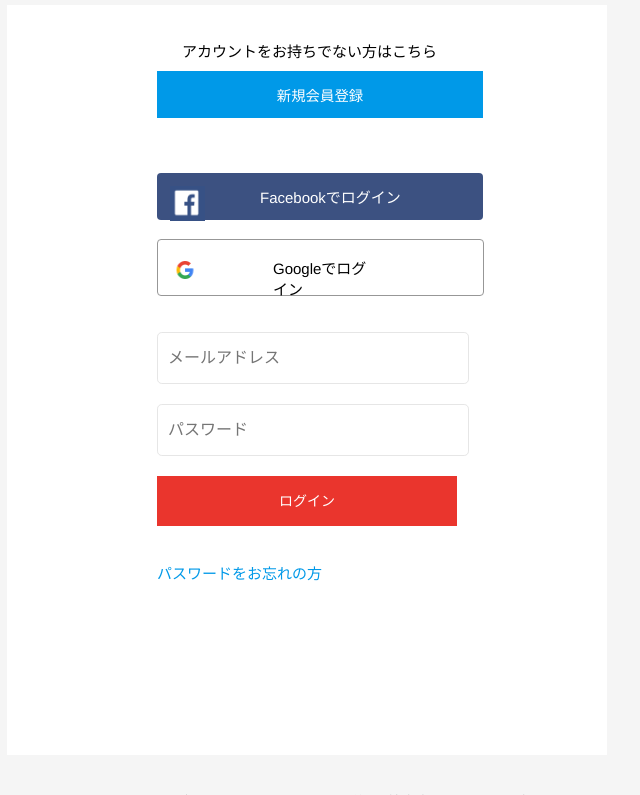
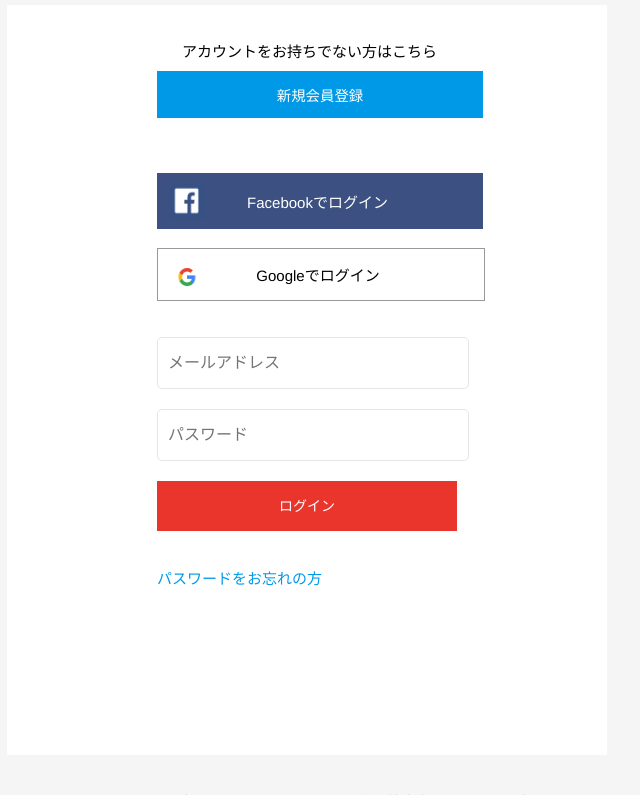
Before and after one commit to yukri1030/freemarket_sample_50b, a Rails app: page /users/sign_in in a window 1280 px wide. Shown: the part 155-950 px from the top of the page, without its empty margins (333-973 px from the left). Run offline with Rails 7, Linux system fonts and the light colour scheme; style sheets or scripts are compiled from the project's sources; some libraries are stand-ins or nearby versions.

Commit message:
サインアップビュー及びログインビューのレイアウト崩れの修正

```diff
--- a/app/assets/stylesheets/partials/_users.scss
+++ b/app/assets/stylesheets/partials/_users.scss
@@ -68,55 +68,56 @@ header {
 
   &__btn_fb {
     background-color: $facebook_blue;
-    border-radius: 4px;
     width: 300px;
     padding: 13px;
+    height: 30px;
+    margin: {
+      top: 19px;
+    }
+
+    a {
+      color: $white;
+      font-size: 15px;
+      display: block;
+      text-decoration: none;
+      text-align: center;
+      margin-top: 5px;
+      margin-right: 40px;
+    }
+
+    .facebook-icon {
+      display: block;
+      margin-top: -2px;
+      text-align: center;
+      float: left;
+    }
+  }
+
+  &__btn_google {
+    border: 0.09px solid rgb(155, 152, 152);
+    background-color: $white;
+    width: 296px;
+    padding: 15px;
+    position: relative;
 
     margin: {
       top: 19px;
     }
 
     a {
-      line-height: center;
-      color: $white;
-      font-size: 15px;
-      display: inline;
-      text-decoration: none;
-      text-align: center;
-      margin-left: 55px;
-    }
-
-    .facebook-icon {
-      line-height: center;
-      text-align: center;
-      float: left;
-    }
-  }
-
-  &__btn_google {
-    border: #979797 solid 1px;
-    border-radius: 4px;
-    background-color: $white;
-    width: 295px;
-    height: 25px;
-    padding: 15px;
-
-    margin: {
-      top: 19px;
-    }
-
-    a {
-      display: block;
       color: $black;
       font-size: 15px;
       text-decoration: none;
-      text-align: 90px;
-      margin: -30px 100px;
+      display: block;
+      text-align: center;
+      margin-right: 40px;
     }
 
     .google-icon {
       display: block;
-      margin: -5px;
+      text-align: center;
+      float: left;
+      margin: -7px 0 0 -3px;
     }
   }
 }
@@ -216,7 +217,8 @@ header {
       }
 
       .required__icon {
-        display: inline;
+        display: inline-block;
+        margin-top: 10px;
       }
 
       p {
--- a/app/views/users/new.html.haml
+++ b/app/views/users/new.html.haml
@@ -10,10 +10,10 @@
         = fa_icon 'envelope', class:'mail-icon'
         = link_to "メールアドレスで登録", new_user_registration_path
       .user__btn_fb
-        = image_tag 'facebook_icon.png',size: "35x35" , class: "facebook-icon "
+        = image_tag 'facebook_icon.png',size: "35x35" , class: "facebook-icon"
         = link_to "Facebookで登録", user_facebook_omniauth_authorize_path, method: :post
       .user__btn_google
-        = image_tag 'google_icon.png',size: "37x37" , class: "google-icon "
+        = image_tag 'google_icon.png',size: "37x37" , class: "google-icon"
         = link_to "Googleで登録",user_google_oauth2_omniauth_authorize_path, method: :post
 
 = render partial:'products/product_footer'
```
